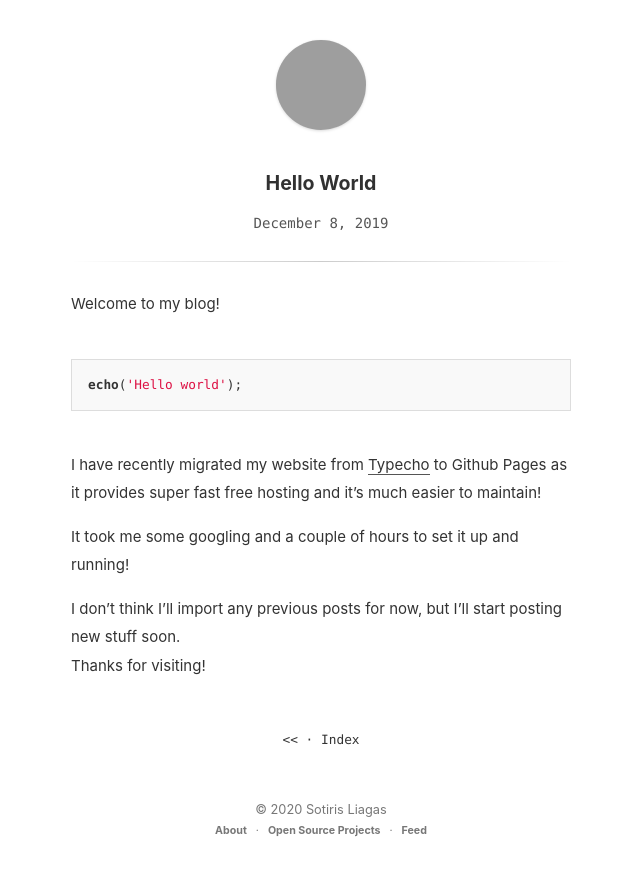
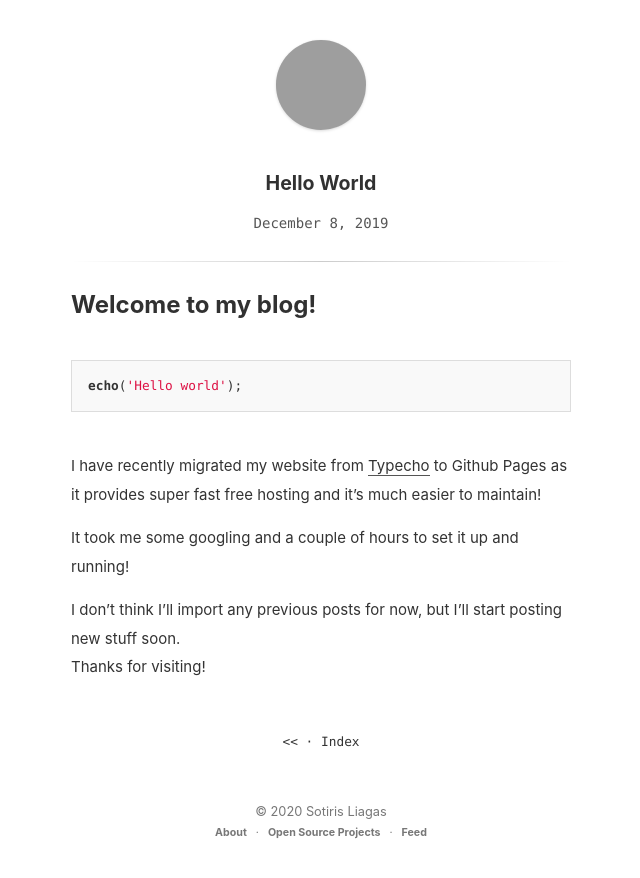
Before and after one commit to liagason/A-Jekyll-Blog, a Jekyll site: the page built from _posts/2019-12-08-hello-world.md, in a window 1280 px wide. Shown: the top 878 px of the page, without its empty margins (319-959 px from the left). Built offline with Jekyll 4.4.1, drawn with Linux system fonts in a browser that asks for light colours; grey boxes are pictures that could not be loaded.

````diff
--- a/_posts/2019-12-08-hello-world.md
+++ b/_posts/2019-12-08-hello-world.md
@@ -3,7 +3,7 @@ layout: post
 title: Hello World
 ---
 
-Welcome to my blog!
+## Welcome to my blog!
 ```php
 echo('Hello world');
 ```
````
